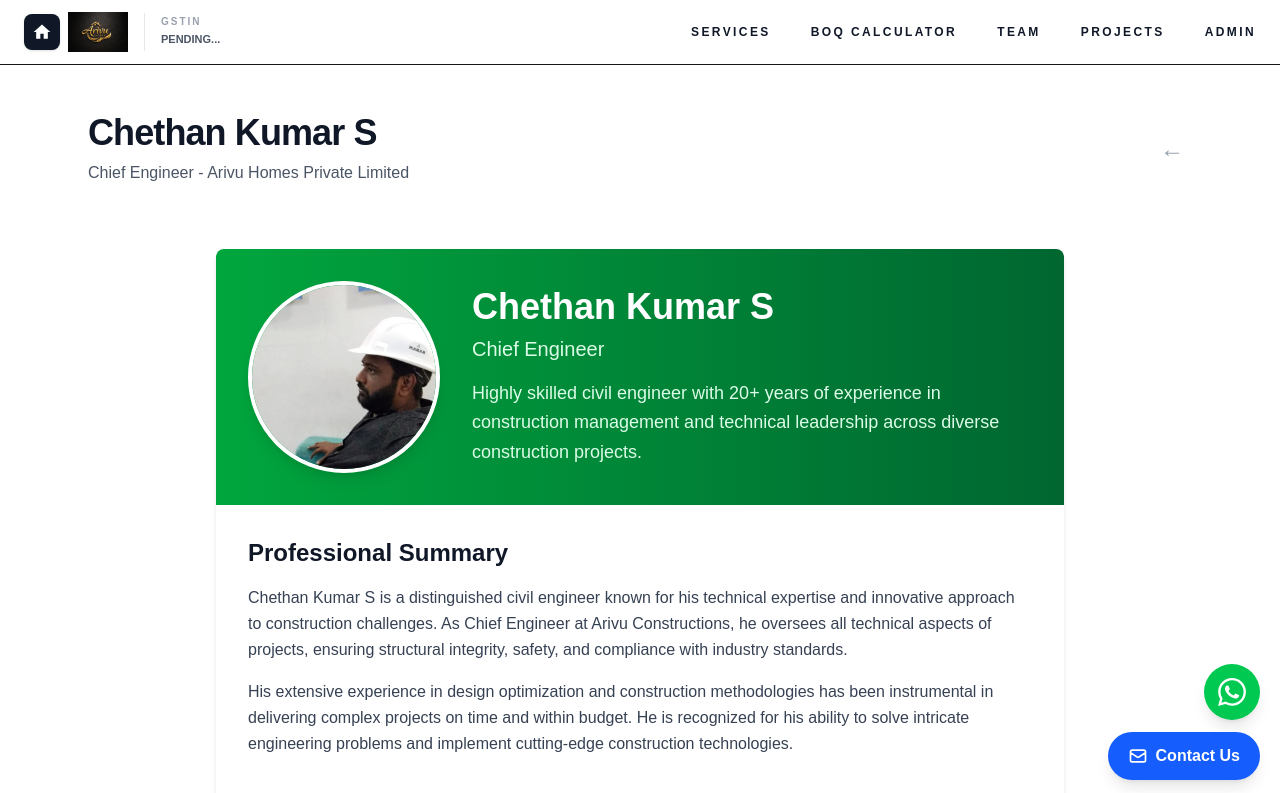
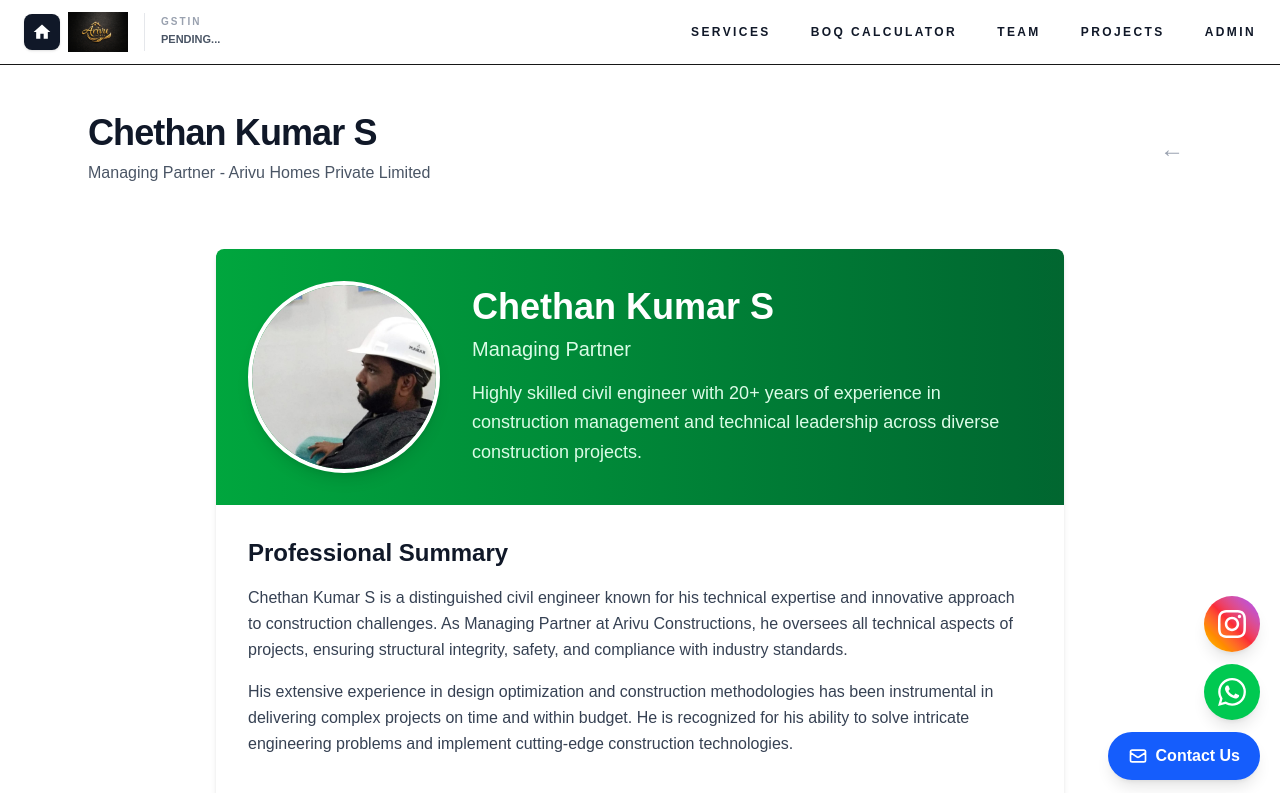
Before and after one commit to Rohithg86/arivu-homes, a Next.js app: page /team/chethan-kumar-s in a window 1280 px wide. Shown: the top 793 px of the page. Built offline with nearby package versions, Linux system fonts and the light colour scheme.

Commit message:
Launch prep: Content updates, UI enhancements, SEO keywords

```diff
--- a/src/app/layout.tsx
+++ b/src/app/layout.tsx
@@ -8,6 +8,18 @@ import "./globals.css";
 export const metadata: Metadata = {
   title: "Arivu Homes Private Limited - Building Dreams with Precision",
   description: "Building Dreams with Precision • Crafting Excellence Since Day One. End-to-end construction, architectural design, structural engineering, and project management services in Bangalore.",
+  keywords: [
+    "Arivu Homes",
+    "House Construction in Bangalore",
+    "Construction in Bangalore",
+    "Architects in Bangalore",
+    "Homes in Bangalore",
+    "Interiors in Bangalore",
+    "Structural Engineering",
+    "Villas in Bangalore",
+    "Turnkey Construction",
+    "Civil Contractors"
+  ],
 };
 
 export default function RootLayout({ children }: { children: React.ReactNode }) {
--- a/src/app/page.tsx
+++ b/src/app/page.tsx
@@ -18,7 +18,7 @@ export default function Home() {
                 <Link href="/team/rohith-gopal" className="underline hover:text-white/80 font-bold">Rohith Gopal</Link>
               </p>
               <p className="flex items-center gap-2">
-                <span className="inline-block px-2 py-0.5 rounded bg-white/20 backdrop-blur text-xs sm:text-sm">Chief Engineer:</span>
+                <span className="inline-block px-2 py-0.5 rounded bg-white/20 backdrop-blur text-xs sm:text-sm">Managing Partner:</span>
                 <Link href="/team/chethan-kumar-s" className="underline hover:text-white/80 font-bold">Chethan Kumar S</Link>
               </p>
               <p className="flex items-center gap-2">
--- a/src/app/projects/page.tsx
+++ b/src/app/projects/page.tsx
@@ -729,8 +729,8 @@ export default function ProjectsPage() {
 
           <h2 className="text-xl font-semibold text-gray-900 mt-10 mb-4">Select Completed Projects</h2>
           {completedProjects.length === 0 ? (
-            <div className="rounded-xl border bg-white p-6 text-gray-600">
-              Completed projects will be listed here.
+            <div className="rounded-xl border bg-white p-6 text-gray-600 text-center italic">
+              Stay Tuned for More updates
             </div>
           ) : (
             <div className="grid grid-cols-1 sm:grid-cols-2 lg:grid-cols-3 gap-4 sm:gap-6">
--- a/src/app/team/chethan-kumar-s/page.tsx
+++ b/src/app/team/chethan-kumar-s/page.tsx
@@ -7,7 +7,7 @@ export default function ChethanShrinivasBio() {
       <div className="flex flex-col gap-2 sm:flex-row sm:items-center sm:justify-between mb-8">
         <div>
           <h1 className="text-3xl sm:text-4xl font-extrabold text-gray-900 tracking-tight">Chethan Kumar S</h1>
-          <p className="text-gray-600 mt-2">Chief Engineer - Arivu Homes Private Limited</p>
+          <p className="text-gray-600 mt-2">Managing Partner - Arivu Homes Private Limited</p>
         </div>
         <Link href="/" className="text-gray-400 hover:text-gray-900 text-2xl transition-colors bg-white/50 p-2 rounded-full hover:shadow-sm" aria-label="Back to Home">
           ←
@@ -29,7 +29,7 @@ export default function ChethanShrinivasBio() {
               </div>
               <div className="flex-1">
                 <h2 className="text-4xl font-bold mb-2">Chethan Kumar S</h2>
-                <p className="text-xl text-green-100 mb-4">Chief Engineer</p>
+                <p className="text-xl text-green-100 mb-4">Managing Partner</p>
                 <p className="text-green-100 text-lg leading-relaxed">
                   Highly skilled civil engineer with 20+ years of experience in construction management
                   and technical leadership across diverse construction projects.
@@ -45,7 +45,7 @@ export default function ChethanShrinivasBio() {
               <h3 className="text-2xl font-semibold text-gray-900 mb-4">Professional Summary</h3>
               <p className="text-gray-700 leading-relaxed mb-4">
                 Chethan Kumar S is a distinguished civil engineer known for his technical expertise
-                and innovative approach to construction challenges. As Chief Engineer at Arivu Constructions,
+                and innovative approach to construction challenges. As Managing Partner at Arivu Constructions,
                 he oversees all technical aspects of projects, ensuring structural integrity, safety,
                 and compliance with industry standards.
               </p>
@@ -62,7 +62,7 @@ export default function ChethanShrinivasBio() {
               <h3 className="text-2xl font-semibold text-gray-900 mb-4">Professional Experience</h3>
               <div className="space-y-6">
                 <div className="border-l-4 border-green-500 pl-6">
-                  <h4 className="text-lg font-semibold text-gray-900">Chief Engineer</h4>
+                  <h4 className="text-lg font-semibold text-gray-900">Managing Partner</h4>
                   <p className="text-green-600 font-medium">Arivu Homes Private Limited (2026 - Present)</p>
                   <ul className="text-gray-700 mt-2 space-y-1">
                     <li>• Technical oversight of all construction projects</li>
--- a/src/app/team/page.tsx
+++ b/src/app/team/page.tsx
@@ -15,7 +15,7 @@ export default function TeamPage() {
     },
     {
       name: "Chethan Kumar S",
-      role: "Chief Engineer",
+      role: "Managing Partner",
       bio: "Highly skilled civil engineer with 20+ years of experience in construction management and technical leadership across diverse construction projects.",
       image: "/profile/chethan.jpg",
       slug: "chethan-kumar-s",
--- a/src/components/ContactWidget.tsx
+++ b/src/components/ContactWidget.tsx
@@ -102,6 +102,17 @@ export function ContactWidget() {
       {/* Floating buttons */}
       <div className="fixed bottom-5 right-5 z-50 flex flex-col gap-3 items-end">
         <a
+          href="https://www.instagram.com/arivuhomes/"
+          target="_blank"
+          rel="noopener noreferrer"
+          className="flex items-center justify-center rounded-full bg-gradient-to-tr from-yellow-400 via-red-500 to-purple-500 text-white shadow-lg w-14 h-14 hover:opacity-90 transition-all hover:scale-105"
+          aria-label="Follow us on Instagram"
+        >
+          <svg className="w-7 h-7" fill="currentColor" viewBox="0 0 24 24">
+            <path d="M12 2.163c3.204 0 3.584.012 4.85.07 3.252.148 4.771 1.691 4.919 4.919.058 1.265.069 1.645.069 4.849 0 3.205-.012 3.584-.069 4.849-.149 3.225-1.664 4.771-4.919 4.919-1.266.058-1.644.07-4.85.07-3.204 0-3.584-.012-4.849-.07-3.26-.149-4.771-1.699-4.919-4.92-.058-1.265-.07-1.644-.07-4.849 0-3.204.013-3.583.07-4.849.149-3.227 1.664-4.771 4.919-4.919 1.266-.057 1.645-.069 4.849-.069zm0-2.163c-3.259 0-3.667.014-4.947.072-4.358.2-6.78 2.618-6.98 6.98-.059 1.281-.073 1.689-.073 4.948 0 3.259.014 3.668.072 4.948.2 4.358 2.618 6.78 6.98 6.98 1.281.058 1.689.072 4.948.072 3.259 0 3.668-.014 4.948-.072 4.354-.2 6.782-2.618 6.979-6.98.059-1.28.073-1.689.073-4.948 0-3.259-.014-3.667-.072-4.947-.196-4.354-2.617-6.78-6.979-6.98-1.281-.059-1.69-.073-4.949-.073zm0 5.838c-3.403 0-6.162 2.759-6.162 6.162s2.759 6.163 6.162 6.163 6.162-2.759 6.162-6.163c0-3.403-2.759-6.162-6.162-6.162zm0 10.162c-2.209 0-4-1.79-4-4 0-2.209 1.791-4 4-4s4 1.791 4 4c0 2.21-1.791 4-4 4zm6.406-11.845c-.796 0-1.441.645-1.441 1.44s.645 1.44 1.441 1.44c.795 0 1.439-.645 1.439-1.44s-.644-1.44-1.439-1.44z" />
+          </svg>
+        </a>
+        <a
           href="https://wa.me/916361867464"
           target="_blank"
           rel="noopener noreferrer"
--- a/src/components/TestimonialSlideshow.tsx
+++ b/src/components/TestimonialSlideshow.tsx
@@ -60,10 +60,10 @@ export function TestimonialSlideshow() {
                         <p className="text-lg sm:text-xl md:text-2xl text-gray-800 font-medium leading-relaxed italic mb-6">
                             {TESTIMONIALS[index].text}
                         </p>
-                        <div>
+                        {/* <div>
                             <h4 className="text-gray-900 font-bold text-lg">{TESTIMONIALS[index].name}</h4>
                             <p className="text-sm text-gray-600">{TESTIMONIALS[index].role} • {TESTIMONIALS[index].location}</p>
-                        </div>
+                        </div> */}
                     </motion.div>
                 </AnimatePresence>
             </div>
```
